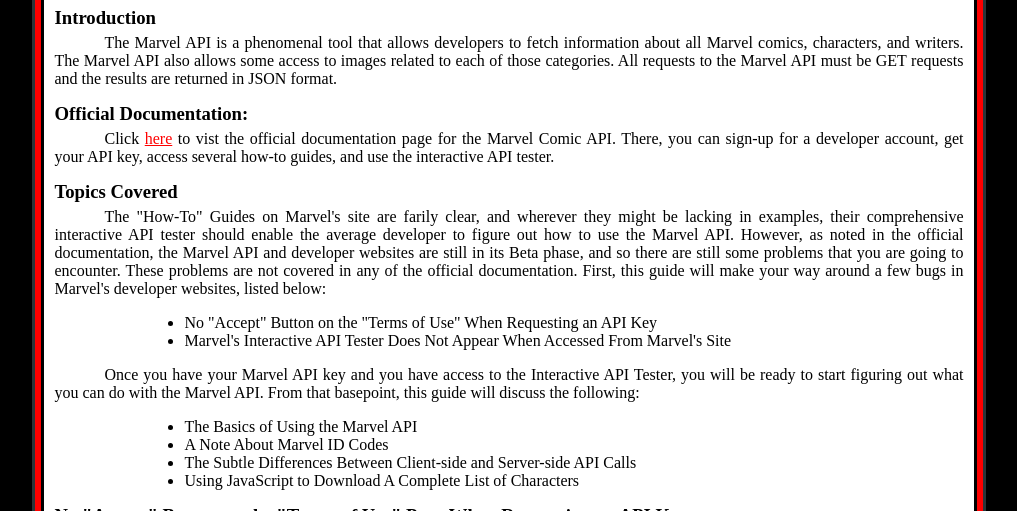
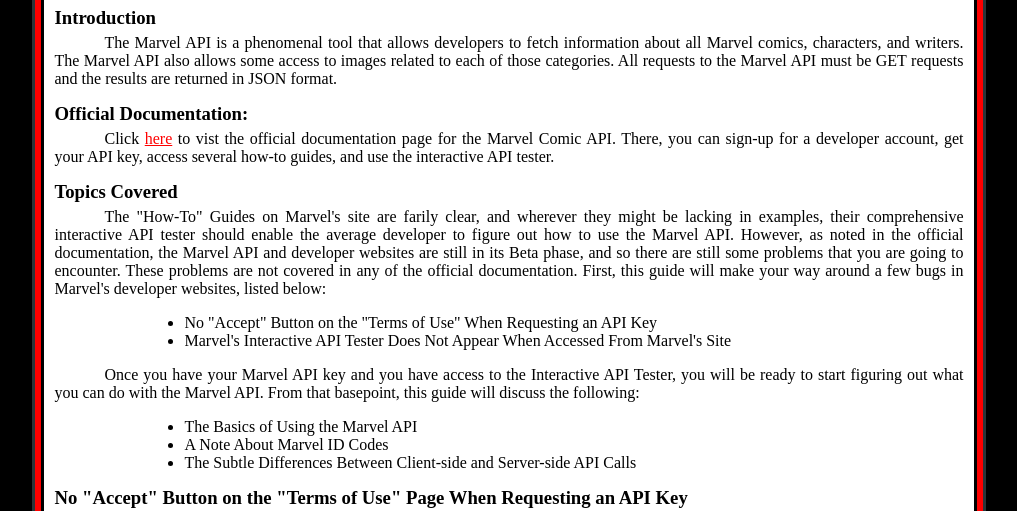
Before and after one commit to csmzoog198/API_HowToGuide, a plain HTML site: page index.html in a window 1280 px wide. Shown: the part 252-763 px from the top of the page, without its empty margins (131-1148 px from the left). Drawn offline with Linux system fonts and the light colour scheme.

Commit message:
234512435

```diff
--- a/index.html
+++ b/index.html
@@ -57,7 +57,6 @@
                          <li class="list">The Basics of Using the Marvel API</li>
                          <li class="list">A Note About Marvel ID Codes</li>
                          <li class="list">The Subtle Differences Between Client-side and Server-side API Calls</li>
-                         <li class="list">Using JavaScript to Download A Complete List of Characters</li>
                     </ul>
                </p>
                <h3>No "Accept" Button on the "Terms of Use" Page When Requesting an API Key</h3>
```
